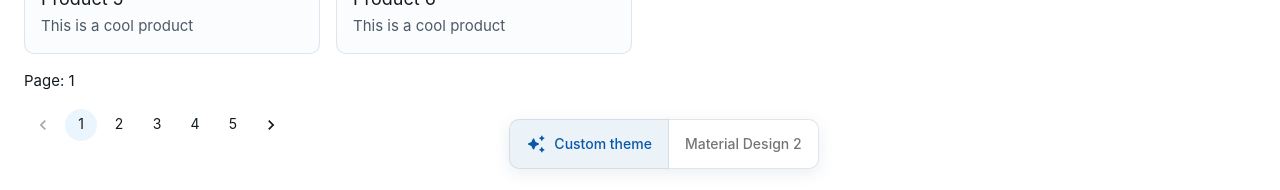
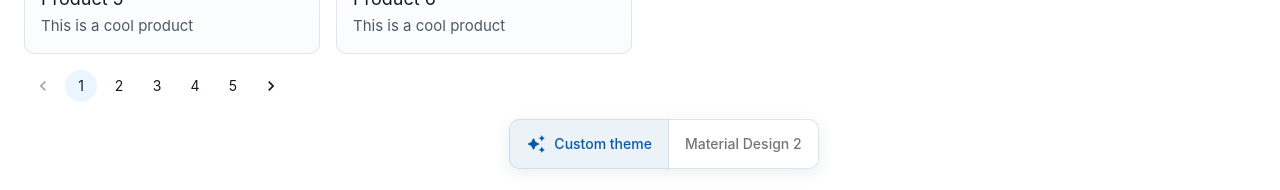
Before and after one commit to sernstberger/mui-expanse, a React (Vite) app in the folder apps/vacation-rental/: page / in a window 1280 px wide. Shown: the part 607-797 px from the top of the page. Built offline with nearby package versions, Linux system fonts and the light colour scheme.

Commit message:
simplify pagination

```diff
--- a/apps/vacation-rental/src/app/ProductGrid.tsx
+++ b/apps/vacation-rental/src/app/ProductGrid.tsx
@@ -1,9 +1,6 @@
 import { Grid, Pagination, PaginationProps } from '@mui/material';
 import * as React from 'react';
 import { ProductGridItem } from './ProductGridItem';
-
-import Typography from '@mui/material/Typography';
-import Stack from '@mui/material/Stack';
 
 interface Product {
   id: number;
@@ -39,10 +36,5 @@ export function ProductGridPagination({ count }: ProductGridPaginationProps) {
     setPage(value);
   };
 
-  return (
-    <Stack spacing={2}>
-      <Typography>Page: {page}</Typography>
-      <Pagination count={count} page={page} onChange={handleChange} />
-    </Stack>
-  );
+  return <Pagination count={count} page={page} onChange={handleChange} />;
 }
```
